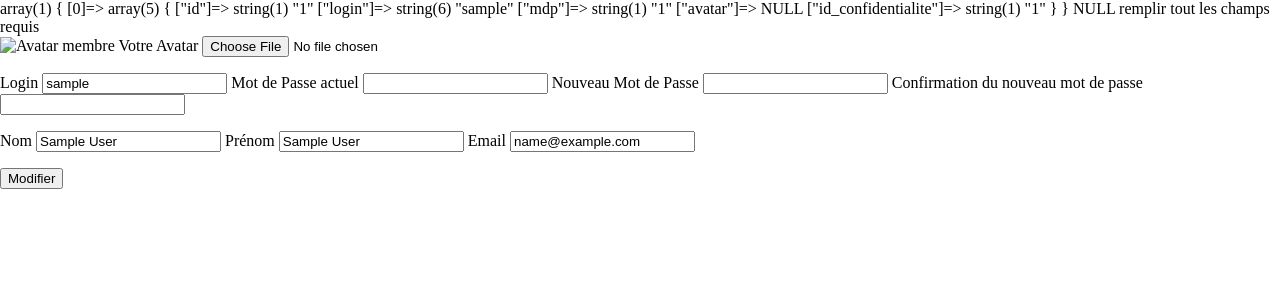
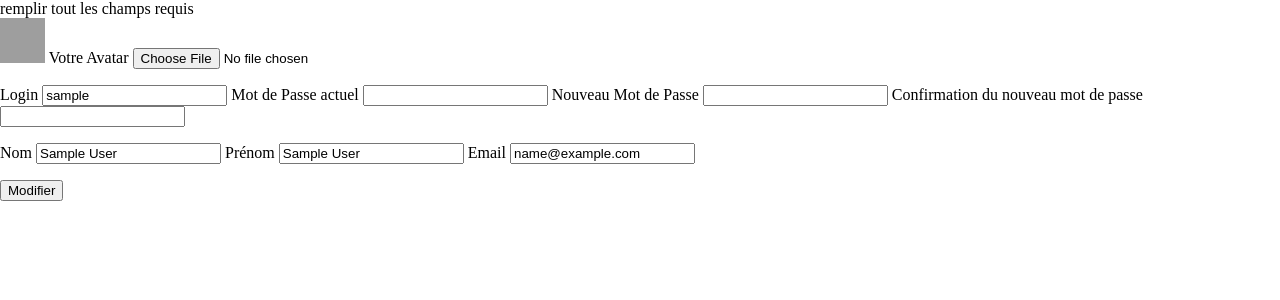
Before and after one commit to maxime-siegl/forum, a PHP site: page /profil.php in a window 1280 px wide. Shown: the part 215-515 px from the top of the page. Run offline with PHP 8.4, Linux system fonts and the light colour scheme; the visitor is signed in with stand-in values (Sample User, id 1); data that the repository does not hold is empty; grey boxes are pictures that could not be loaded.

Commit message:
module de connexion finit + modif de avatar ok !!!!!!!!!!!!!!!!!!!!!!!

```diff
--- a/include/header.php
+++ b/include/header.php
@@ -1,6 +1,6 @@
 <ul>
     <li><a href="index.php">Accueil</a></li>
-    <li><a href="inscirption.php">inscription</a></li>
+    <li><a href="inscription.php">inscription</a></li>
     <li><a href="connexion.php">connexion</a></li>
     <li><a href="profil.php">profil</a></li>
     <li><a href="topic.php">Topic</a></li>
--- a/include/php_avatar.php
+++ b/include/php_avatar.php
@@ -1,22 +1,33 @@
 <?php
+// var_dump($_FILES);
 if (isset($_FILES['avatar']) && !empty($_FILES['avatar']['name'])) // si li y a un avatar et que son nom n'est pas vide
 {
+    // var_dump('traitement du fichier');
     $tailleMax = 2097152; // taille 2Mo
     $extensions_valides = array('jpg', 'jpeg', 'gif', 'png'); // extension qu'on prend en compte (eviter des hack ou des formats pas appropriés)
     if ($_FILES['avatar']['size'] <= $tailleMax)
     {
+        // var_dump('taille ok');
         $extension_upload = strtolower(substr(strrchr($_FILES['avatar']['name'], '.'), 1)); // recup l'extension du fichier, onn recup ce qu'il y a apres le point dans le nom du fichier
         if (in_array($extension_upload, $extensions_valides)) // si lextension du fichier est conforme
         {
-            $localisation = "../img/avatars/".$_SESSION['id'].".".$extension_upload ; //lieu de stockage forcé
-            $resultat = move_uploaded_file($_FILES['avatar']['tmp_name'], $localisation); // on déplace le fichier dans le lieu de sotckae forcé
+            // var_dump('ext ok');
+            $localisation = "img/avatar/".$_SESSION['id'].".".$extension_upload ; //lieu de stockage forcé
+            $avatar_file = $_FILES['avatar']['tmp_name'];
+            $resultat = move_uploaded_file($avatar_file, 'img/avatar/'.$_SESSION['id'].'.'.$extension_upload); // on déplace le fichier dans le lieu de sotckae forcé
+            // var_dump($localisation);
+            // var_dump($avatar_file);
+            // var_dump($resultat);
+
             if ($resultat)
             {
-                $update_avatar = $bdd -> prepare("UPDATE utilisateurs SET avatar = 'avatar' WHERE id = '$id' ");
-                $update_avatar -> execute(array(
-                    'avatar' => $_SESSION['id'].".".$extension_upload,
-                    'id' => $_SESSION['id']
-                    ));
+                // var_dump('resultat ok');
+                $avatar_img = $localisation;
+                $update_avatar = "UPDATE utilisateurs SET avatar = '$avatar_img' WHERE id = '$id' ";
+                $avatarup_query = mysqli_query($bdd, $update_avatar);
+
+                $_SESSION['avatar'] = $avatar_img;
+                // var_dump($avatar_img);
             }
             else
             {
--- a/include/php_profil.php
+++ b/include/php_profil.php
@@ -4,38 +4,43 @@
     $infos_query = mysqli_query($bdd, $infos);
     $full_info = mysqli_fetch_all($infos_query, MYSQLI_ASSOC);
 
-    var_dump($full_info);
-    var_dump($full_info[0]['nom']);
 
     if (isset($_POST['modification']) && !empty($_POST['login']) && !empty($_POST['nom']) && !empty($_POST['prenom']) && !empty($_POST['mail']) && !empty($_POST['mdp_actuel']))
     {
-        var_dump('toutes infos demandées ok!');
+        //var_dump('toutes infos demandées ok!');
         $log = $_POST['login'];
-        $mdp = $_POST['mdp'];
+        $mdp_actuel = $_POST['mdp_actuel'];
         $nom = $_POST['nom'];
         $prenom = $_POST['prenom'];
         $mail = $_POST['mail'];
+        $id = $_SESSION['id'];
+
+        // verif du mdp actuel par rapport a la bdd
+        if (password_verify($mdp_actuel, $full_info[0]['mdp']))
+        {
+            var_dump('mdp ok (bdd ok)');
+            // modif possible de tout les champs excepté new mdp
+            $infos_update = "UPDATE utilisateurs SET nom = '$nom', prenom = '$prenom', mail = '$mail' WHERE id = $id ";
+            $infosup_query = mysqli_query($bdd, $infos_update);
+            $_SESSION['nom'] = $nom;
+            $_SESSION['prenom'] = $prenom;
+            $_SESSION['mail'] = $mail;
 
             //verif log
-        $logins = "SELECT * FROM utilisateurs WHERE login = $log";
-        $logins_query = mysqli_connect($bdd, $logins);
+            $logins = "SELECT * FROM utilisateurs WHERE login = '$log' ";
+            $logins_query = mysqli_query($bdd, $logins);
             $logins_result = mysqli_fetch_all($logins_query, MYSQLI_ASSOC);
-
             if (empty($logins_result))
             {
                 var_dump('login ok');
-            // verif du mdp actuel par rapport a la bdd
-            if (password_verify($mdp, $full_info[0]['mdp']))
-            {
-                var_dump('mdp ok (bdd ok)');
-                // modif possible de tout les champs excepté new mdp
-                $infos_update = "UPDATE utilisateurs SET 'login' = '$log', 'nom' = '$nom', 'prenom' = '$prenom', 'mail' = '$mail' ";
-                $infosup_query = mysqli_query($bdd, $infos_update);
-                $info_modif = mysqli_fetch_all($infosup_query, MYSQLI_ASSOC);
+                $log_up = "UPDATE utilisateurs SET login = '$log' WHERE id = '$id' ";
+                $logup_query = mysqli_query($bdd, $log_up);
+                $_SESSION['login'] = $log;
+            }
+            //trouver un message d'erreur... "pas de modif du log car raison volontaire ou déjà pris ?"
 
-                $_SESSION['login'] = $log;
-
-                if (isset($_POST['new_mdp']))
+            // verif pour new mdp
+            if (isset($_POST['new_mdp']) && !empty($_POST['new_mdp']))
             {
                 var_dump('new mdp ok');
                 $new_mdp = $_POST['new_mdp'];
@@ -44,20 +49,18 @@
                 {
                     var_dump('new mdp = conf new mdp');
                     $new_crypt = password_hash($new_mdp, PASSWORD_BCRYPT);
-                        $modif_mdp = "UPDATE utilisateurs SET 'mdp' = '$new_crypt' ";
+                    $modif_mdp = "UPDATE utilisateurs SET mdp = '$new_crypt' WHERE id = '$id' ";
                     $mdpup_query = mysqli_query($bdd, $modif_mdp);
 
-                        $_SESSION['mdp'] = $new_mdp;
+                    $_SESSION['mdp'] = $new_crypt;
+
                 }
                 else
                 {
                     echo 'modif mdp ?';
                 }
             }
-                else
-                {
-                    echo "pas de new mdp";
-                }
+            // pas de else car pas de modif du mdp volontairement par l'utilisateur
         }
         else
         {
@@ -66,11 +69,6 @@
     }
     else
     {
-            echo 'log deja pris';
-        }
-    }
-    else
-    {
         echo 'remplir tout les champs requis';
     }
 ?>
--- a/inscription.php
+++ b/inscription.php
@@ -27,9 +27,8 @@
             <form action="inscription.php" method="POST">
                 <section id="formulaire">
                     <section id="img_avatar">
-                        <img src="img/avatar/avatar avatar.png" alt="Avatar défaut" width="45vw" height="45vh">
                         <label for="avatar">Votre Avatar</label>
-                        <input type="file" name="avatar">
+                        <img src="img/avatar/avatarfilm.png" alt="Avatar défaut" width="45vw" height="45vh">
                     </section>
                     <section id="info_co">
                         <p>
@@ -55,7 +54,7 @@
                 <button type="submit" name="inscription">S'inscrire</button>
             </form>
             <?php include('include/php_inscription.php'); ?>
-            <!--mettre l'ajout avatar!-->
+            <!--mettre l'ajout avatar et si c'est possible aussi !-->
         <?php
                 mysqli_close($bdd);
             }
--- a/profil.php
+++ b/profil.php
@@ -24,11 +24,13 @@
                 $bdd = mysqli_connect('localhost', 'root', '', 'forum');
                 $message_erreur = "";
                 include('include/php_profil.php');
+                include('include/php_avatar.php');
+
         ?>
-                <form action="profil.php" method="POST">
+                <form action="profil.php" method="POST" enctype="multipart/form-data">
                     <section id="formulaire">
                         <section id="img_avatar">
-                            <img src="<?php ?>" alt="Avatar membre" width="45vw" height="45vh">
+                            <img src="<?php echo $_SESSION['avatar']; ?>" alt="Avatar membre" width="45vw" height="45vh">
                             <label for="avatar">Votre Avatar</label>
                             <input type="file" name="avatar">
                         </section>
```
Also changed, not shown: include/php_inscription.php (+2 -5 lines), img/avatar/19.jpg (added), img/avatar/21.jpg (added), img/avatar/21.png (renamed from img/avatar/avatar avatar.png), img/avatar/avatarfilm.png (added), img/avatar19.jpg (added). Lines whose indentation alone changed are shown as unchanged.
